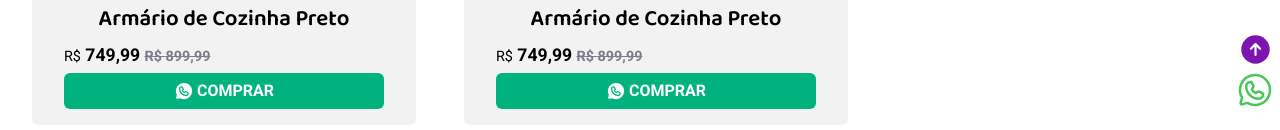
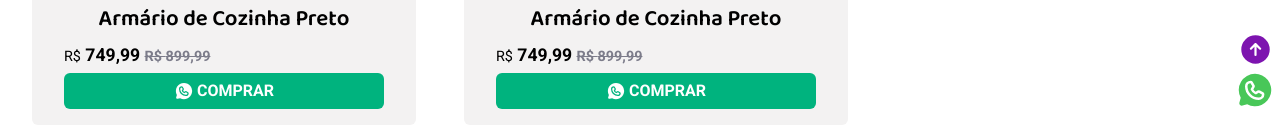
Before and after one commit to felipenobrg/renovecasajp, a React (Vite) app: page /moveis in a window 1280 px wide. Shown: the part 670-800 px from the top of the page. Built offline with nearby package versions, Linux system fonts and the light colour scheme; the HTML template or start-up script is replaced by a standard one.

Commit message:
whatsapp logo fill

```diff
--- a/src/components/ScrollUp/index.tsx
+++ b/src/components/ScrollUp/index.tsx
@@ -41,7 +41,7 @@ export function ScrollUp() {
         color="#7D14AF"
         weight="fill"
       />
-      <WhatsappLogo onClick={handleWhatsAppClick} size={40} color="#48C758" />
+      <WhatsappLogo onClick={handleWhatsAppClick} size={40} weight="fill" color="#48C758" />
     </ScrollDownContainer>
   );
 }
```
